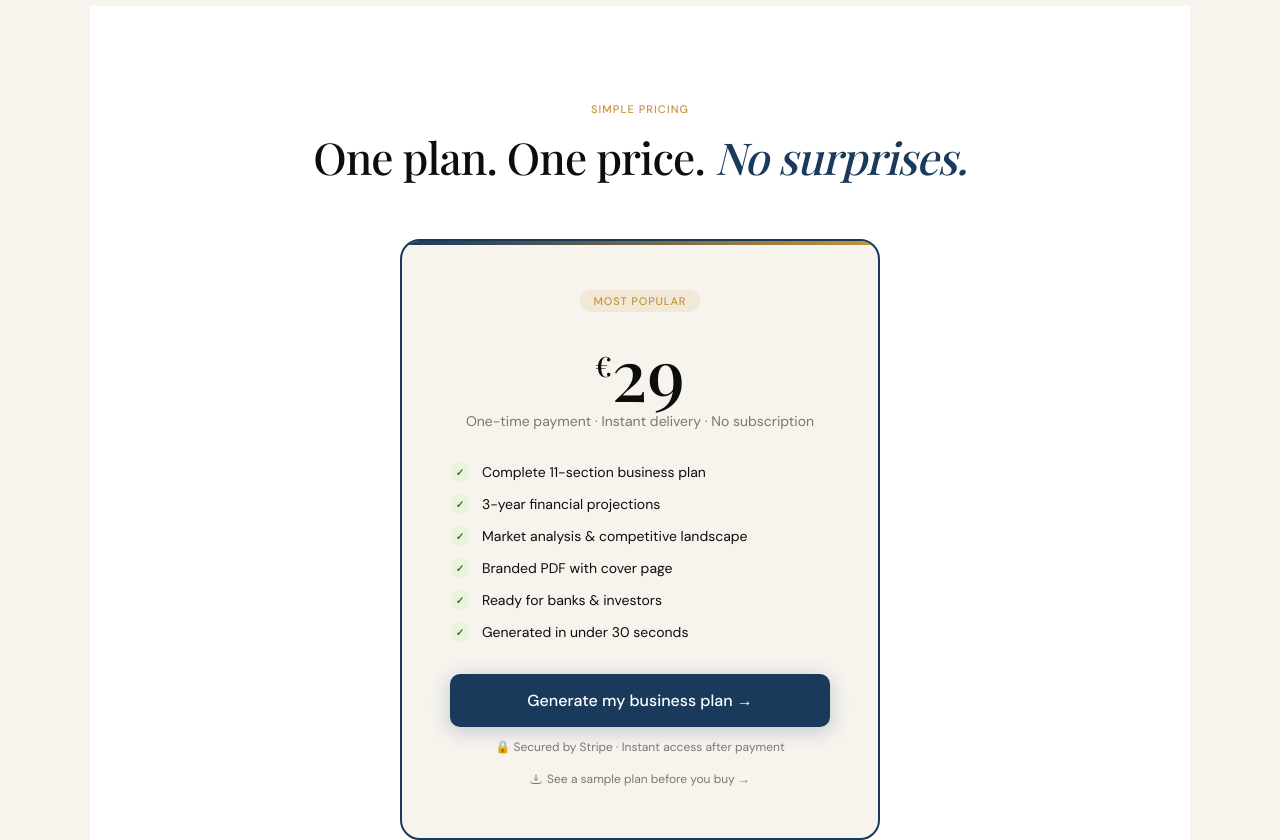
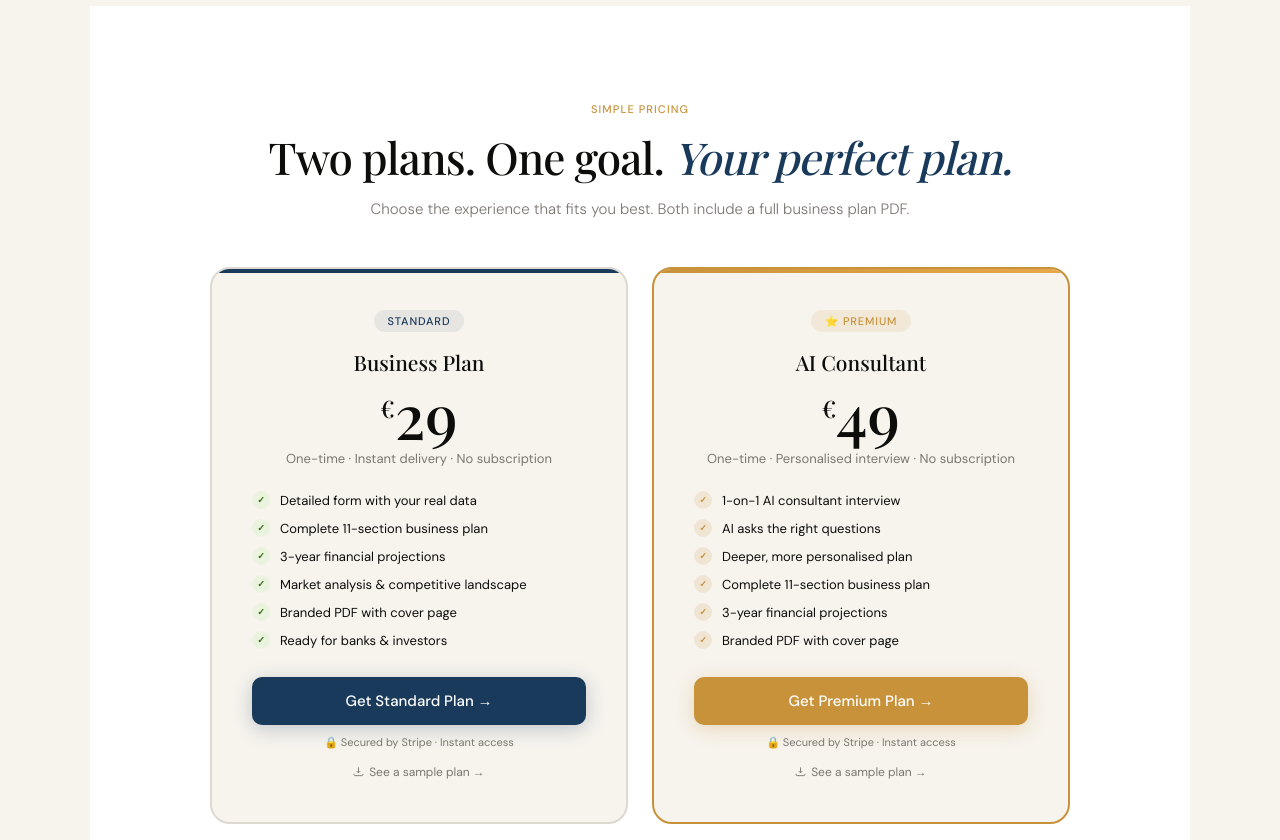
Before and after one commit to samu5511/ventura-ai, a plain HTML site: page ventura-ai-landing.html in a window 1280 px wide. Shown: the part 2860-3700 px from the top of the page. Drawn offline with nearby package versions, Linux system fonts and the light colour scheme; a web font is replaced by a local one.

Commit message:
Add files via upload

```diff
--- a/ventura-ai-landing.html
+++ b/ventura-ai-landing.html
@@ -262,44 +262,31 @@
 
   /* ── PRICING ── */
   .pricing-section { background: var(--white); }
-  .pricing-card {
-    max-width: 480px; margin: 3.5rem auto 0;
-    background: var(--cream); border: 2px solid var(--accent);
-    border-radius: 20px; padding: 3rem; text-align: center;
-    position: relative; overflow: hidden;
-  }
-  .pricing-card::before {
-    content: ''; position: absolute; top: 0; left: 0; right: 0; height: 4px;
-    background: linear-gradient(90deg, var(--accent), var(--accent2));
-  }
-  .pricing-best {
-    display: inline-block; font-size: 11px; font-weight: 500; letter-spacing: 0.08em;
-    text-transform: uppercase; color: var(--accent2); background: rgba(200,146,58,0.12);
-    padding: 4px 14px; border-radius: 20px; margin-bottom: 1.5rem;
-  }
-  .pricing-price {
-    font-family: 'Playfair Display', serif;
-    font-size: 72px; font-weight: 500; color: var(--ink); line-height: 1;
-    margin-bottom: 4px;
-  }
-  .pricing-price sup { font-size: 28px; vertical-align: super; }
-  .pricing-desc { font-size: 14px; color: var(--muted); margin-bottom: 2rem; }
-  .pricing-features { list-style: none; text-align: left; margin-bottom: 2rem; display: flex; flex-direction: column; gap: 12px; }
-  .pricing-features li { display: flex; align-items: center; gap: 12px; font-size: 14px; color: var(--ink); }
-  .pricing-features li::before {
-    content: '✓'; width: 20px; height: 20px; background: #EAF3DE; color: #3B6D11;
-    border-radius: 50%; display: flex; align-items: center; justify-content: center;
-    font-size: 10px; font-weight: 700; flex-shrink: 0;
-  }
-  .pricing-cta {
-    display: block; width: 100%; padding: 16px;
-    background: var(--accent); color: white; border: none; border-radius: 10px;
-    font-family: 'DM Sans', sans-serif; font-size: 16px; font-weight: 500;
-    cursor: pointer; text-decoration: none; text-align: center;
-    transition: all 0.2s; box-shadow: 0 4px 20px rgba(26,58,92,0.25);
-  }
-  .pricing-cta:hover { transform: translateY(-2px); box-shadow: 0 8px 30px rgba(26,58,92,0.35); }
-  .pricing-note { font-size: 12px; color: var(--muted); margin-top: 12px; }
+  .pricing-grid { display: grid; grid-template-columns: 1fr 1fr; gap: 1.5rem; margin-top: 3rem; max-width: 860px; margin-left: auto; margin-right: auto; }
+  .pricing-card { background: var(--cream); border: 2px solid var(--border); border-radius: 20px; padding: 2.5rem; text-align: center; position: relative; overflow: hidden; transition: transform 0.2s, box-shadow 0.2s; }
+  .pricing-card:hover { transform: translateY(-4px); box-shadow: 0 16px 48px rgba(0,0,0,0.08); }
+  .pricing-card.featured { border-color: var(--accent2); }
+  .pricing-card::before { content: ''; position: absolute; top: 0; left: 0; right: 0; height: 4px; background: var(--accent); }
+  .pricing-card.featured::before { background: linear-gradient(90deg, var(--accent2), #e8a84a); }
+  .pricing-best { display: inline-block; font-size: 11px; font-weight: 500; letter-spacing: 0.08em; text-transform: uppercase; padding: 4px 14px; border-radius: 20px; margin-bottom: 1rem; }
+  .pricing-best.std { color: var(--accent); background: rgba(26,58,92,0.08); }
+  .pricing-best.pro { color: var(--accent2); background: rgba(200,146,58,0.12); }
+  .pricing-name { font-family: 'Playfair Display', serif; font-size: 21px; font-weight: 500; color: var(--ink); margin-bottom: 0.5rem; }
+  .pricing-price { font-family: 'Playfair Display', serif; font-size: 62px; font-weight: 500; color: var(--ink); line-height: 1; margin-bottom: 4px; }
+  .pricing-price sup { font-size: 24px; vertical-align: super; }
+  .pricing-desc { font-size: 13px; color: var(--muted); margin-bottom: 1.5rem; }
+  .pricing-features { list-style: none; text-align: left; margin-bottom: 1.75rem; display: flex; flex-direction: column; gap: 10px; }
+  .pricing-features li { display: flex; align-items: center; gap: 10px; font-size: 13px; color: var(--ink); }
+  .pricing-features li::before { content: '✓'; width: 18px; height: 18px; border-radius: 50%; display: flex; align-items: center; justify-content: center; font-size: 9px; font-weight: 700; flex-shrink: 0; }
+  .pricing-card:not(.featured) .pricing-features li::before { background: #EAF3DE; color: #3B6D11; }
+  .pricing-card.featured .pricing-features li::before { background: rgba(200,146,58,0.15); color: var(--accent2); }
+  .pricing-cta { display: block; width: 100%; padding: 14px; border: none; border-radius: 10px; font-family: 'DM Sans', sans-serif; font-size: 15px; font-weight: 500; cursor: pointer; text-decoration: none; text-align: center; transition: all 0.2s; }
+  .pricing-cta.std { background: var(--accent); color: white; box-shadow: 0 4px 20px rgba(26,58,92,0.25); }
+  .pricing-cta.std:hover { transform: translateY(-2px); box-shadow: 0 8px 30px rgba(26,58,92,0.35); }
+  .pricing-cta.pro { background: var(--accent2); color: white; box-shadow: 0 4px 20px rgba(200,146,58,0.3); }
+  .pricing-cta.pro:hover { transform: translateY(-2px); box-shadow: 0 8px 30px rgba(200,146,58,0.4); }
+  .pricing-note { font-size: 11px; color: var(--muted); margin-top: 10px; }
+  @media(max-width:700px){ .pricing-grid { grid-template-columns: 1fr; } }
 
   /* ── FAQ ── */
   .faq-list { margin-top: 3rem; max-width: 680px; }
@@ -608,30 +595,62 @@
 <section class="section pricing-section" id="pricing">
   <div class="reveal" style="text-align:center">
     <div class="section-eyebrow">Simple pricing</div>
-    <h2 class="section-title">One plan. One price. <em>No surprises.</em></h2>
+    <h2 class="section-title">Two plans. One goal. <em>Your perfect plan.</em></h2>
+    <p style="font-size:15px;color:var(--muted);margin-top:0.75rem;font-weight:300">Choose the experience that fits you best. Both include a full business plan PDF.</p>
   </div>
+  <div class="pricing-grid">
+
+    <!-- STANDARD -->
     <div class="pricing-card reveal">
-    <div class="pricing-best">Most popular</div>
+      <div class="pricing-best std">Standard</div>
+      <div class="pricing-name">Business Plan</div>
       <div class="pricing-price"><sup>€</sup>29</div>
-    <div class="pricing-desc">One-time payment · Instant delivery · No subscription</div>
+      <div class="pricing-desc">One-time · Instant delivery · No subscription</div>
       <ul class="pricing-features">
+        <li>Detailed form with your real data</li>
         <li>Complete 11-section business plan</li>
         <li>3-year financial projections</li>
         <li>Market analysis & competitive landscape</li>
         <li>Branded PDF with cover page</li>
         <li>Ready for banks & investors</li>
-      <li>Generated in under 30 seconds</li>
       </ul>
-    <a class="pricing-cta" href="ventura-ai.html">Generate my business plan →</a>
-    <div class="pricing-note">🔒 Secured by Stripe · Instant access after payment</div>
-    <div style="margin-top: 14px; text-align: center;">
-      <a href="golden-crust-sample-plan.pdf" download style="font-size: 12px; color: var(--muted); text-decoration: none; display: inline-flex; align-items: center; gap: 5px; transition: color 0.2s;">
-        <svg width="12" height="12" viewBox="0 0 24 24" fill="none" stroke="currentColor" stroke-width="2"><path d="M12 15V3m0 12l-4-4m4 4l4-4M2 17l.621 2.485A2 2 0 004.561 21h14.878a2 2 0 001.94-1.515L22 17"/></svg>
-        See a sample plan before you buy →
+      <a class="pricing-cta std" href="ventura-ai.html">Get Standard Plan →</a>
+      <div class="pricing-note">🔒 Secured by Stripe · Instant access</div>
+      <div style="margin-top:12px;text-align:center">
+        <a href="golden-crust-sample-plan.pdf" download style="font-size:12px;color:var(--muted);text-decoration:none;display:inline-flex;align-items:center;gap:5px">
+          <svg width="11" height="11" viewBox="0 0 24 24" fill="none" stroke="currentColor" stroke-width="2"><path d="M12 15V3m0 12l-4-4m4 4l4-4M2 17l.621 2.485A2 2 0 004.561 21h14.878a2 2 0 001.94-1.515L22 17"/></svg>
+          See a sample plan →
         </a>
       </div>
     </div>
+
+    <!-- PREMIUM -->
+    <div class="pricing-card featured reveal">
+      <div class="pricing-best pro">⭐ Premium</div>
+      <div class="pricing-name">AI Consultant</div>
+      <div class="pricing-price"><sup>€</sup>49</div>
+      <div class="pricing-desc">One-time · Personalised interview · No subscription</div>
+      <ul class="pricing-features">
+        <li>1-on-1 AI consultant interview</li>
+        <li>AI asks the right questions</li>
+        <li>Deeper, more personalised plan</li>
+        <li>Complete 11-section business plan</li>
+        <li>3-year financial projections</li>
+        <li>Branded PDF with cover page</li>
+      </ul>
+      <a class="pricing-cta pro" href="ventura-ai.html?plan=premium">Get Premium Plan →</a>
+      <div class="pricing-note">🔒 Secured by Stripe · Instant access</div>
+      <div style="margin-top:12px;text-align:center">
+        <a href="golden-crust-sample-plan.pdf" download style="font-size:12px;color:var(--muted);text-decoration:none;display:inline-flex;align-items:center;gap:5px">
+          <svg width="11" height="11" viewBox="0 0 24 24" fill="none" stroke="currentColor" stroke-width="2"><path d="M12 15V3m0 12l-4-4m4 4l4-4M2 17l.621 2.485A2 2 0 004.561 21h14.878a2 2 0 001.94-1.515L22 17"/></svg>
+          See a sample plan →
+        </a>
+      </div>
+    </div>
+
+  </div>
 </section>
+
 
 <!-- FAQ -->
 <section class="section" id="faq">
```
Lines whose indentation alone changed are shown as unchanged.
